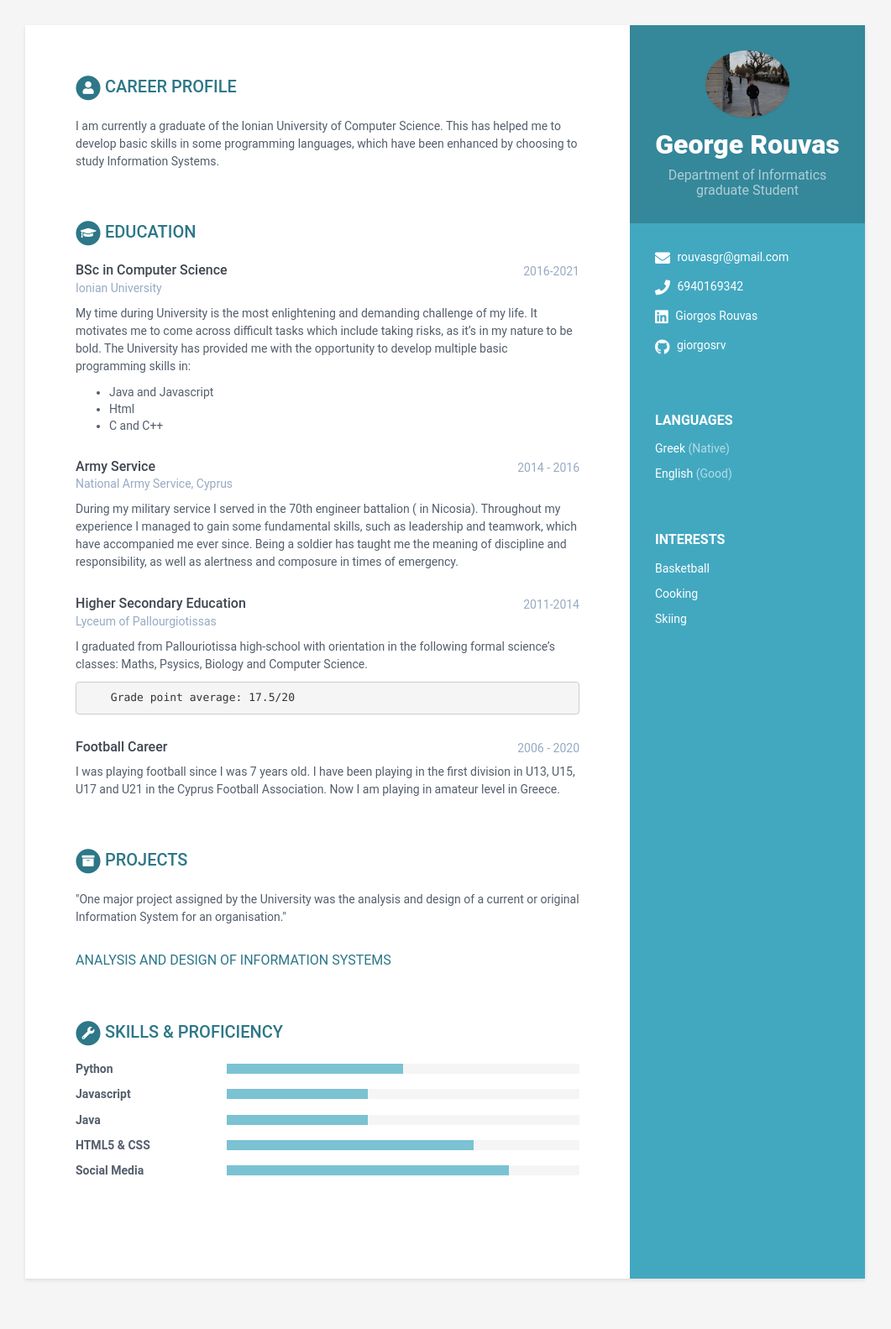
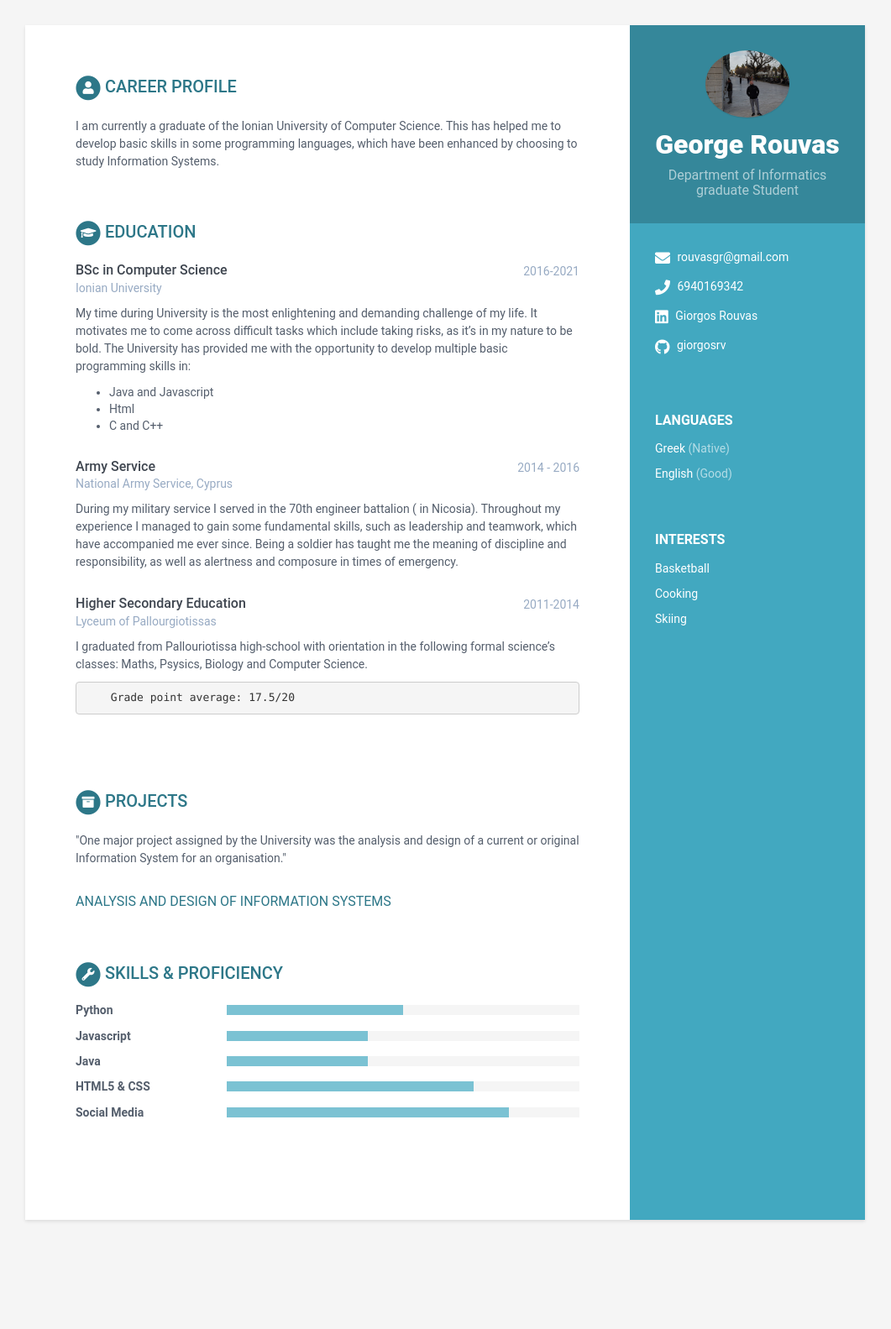
Before and after one commit to giorgosrv/MyCv, a Jekyll site: the page built from index.html, in a window 1280 px wide. Shown: the whole page at 84% size, without its empty margins (110-1171 px from the left). Built offline with Jekyll 4.4.1, drawn with Linux system fonts in a browser that asks for light colours; after the commit the page ends 1513 px from its top, so only the background shows below that; part of the change alters nothing that is shown.

Commit message:
Update data.yml

```diff
--- a/_data/data.yml
+++ b/_data/data.yml
@@ -89,63 +89,14 @@ education:
 
                 Grade point average: 17.5/20
 
-    - degree: Football Career
+    - degree:
       university:
-      time: 2006 - 2020
+      time:
       details: |
-        I was playing football since I was 7 years old. I have been playing in the first division
-        in U13, U15, U17 and U21 in the Cyprus Football Association.
-        Now I am playing in amateur level in Greece.
 
 
-    #- degree: BSc in Applied Mathematics
-     # university: Bristol University
-      #time: 2007 - 2011
-      #details: |
-       # Describe your study here lorem ipsum dolor sit amet, consectetuer
-        #adipiscing elit. Aenean commodo ligula eget dolor. Aenean massa. Cum
-        #sociis natoque penatibus et magnis dis parturient montes, nascetur
-        #ridiculus mus. Donec quam felis, ultricies nec, pellentesque eu,
-        #pretium quis, sem.
-
-         # - Bullet point
-          #- Bullet point
-
-#experiences:
-    #- role: Army Service
-    #  time: 2014 - 2016
-    #  company: National Army Service, Cyprus
-      #details: |
 
 
-         # - Bullet point
-         #- Bullet point
-
-    #- role: Senior Software Engineer
-     # time: 2014 - 2015
-      #company: Google, London
-      #details: |
-       # Describe your role here lorem ipsum dolor sit amet, consectetuer
-       # adipiscing elit. Aenean commodo ligula eget dolor. Aenean massa.
-       # Cum sociis natoque penatibus et magnis dis parturient montes,
-       # nascetur ridiculus mus. Donec quam felis, ultricies nec,
-       # pellentesque eu, pretium quis, sem.
-
-        #  - Bullet point
-         # - Bullet point
-
-    #- role: UI Developer
-     # time: 2012 - 2014
-      #company: Amazon, London
-      #details: |
-       # Describe your role here lorem ipsum dolor sit amet, consectetuer
-        #adipiscing elit. Aenean commodo ligula eget dolor. Aenean massa.
-        #Cum sociis natoque penatibus et magnis dis parturient montes,
-        #nascetur ridiculus mus. Donec quam felis, ultricies nec,
-        #pellentesque eu, pretium quis, sem.
-
-         # - Bullet point
-          #- Bullet point
 
 projects:
     title: Projects
@@ -158,41 +109,9 @@ projects:
         link: "ΑΝΑΛΥΣΗΚΑΙΣΧΕΔΙΑΣΜΟΣ.pdf"
         tagline:
 
-      #- title: DevStudio
-       # link: "#"
-        #tagline: "A responsive website template designed to help web developers/designers market their services."
 
-      #- title: Tempo
-       # link: "#"
-        #tagline: "A responsive website template designed to help startups promote their products or services and to attract users &amp; investors"
 
-      #- title: Atom
-       # link: "#"
-        #tagline: "A comprehensive website template solution for startups/developers to market their mobile apps."
 
-     # - title: Delta
-      #  link: "#"
-       # tagline: "A responsive Bootstrap one page theme designed to help app developers promote their mobile apps"
-
-#publications:
-#    title: Publications
- #   intro: |
-  #    You can list your publications in this section. Lorem ipsum dolor sit
-   #   amet, consectetur adipiscing elit. Vestibulum et ligula in nunc
-    #  bibendum fringilla a eu lectus.
-
-    #papers:
-     # - title: The Art of Computer Programming
-      #  authors: Donald E. Knuth
-       # conference: Addison-Wesley, 1968
-
-      #- title: "Genetic Programming III: Darwinian Invention &amp; Problem Solving"
-       # authors: Koza, J.R., Andre, D., Bennett, F.H., Keane, M.A.
-        #conference: "Morgan Kaufmann Publishers Inc., San Francisco, CA, USA, 1st edn. (1999)"
-
-      #- title: A syntax directed compiler for Algol 60
-       # authors: Edgar T. Irons
-        #conference: "Comm. ACM 4 (1961), 51–55"
 
 skills:
     title: Skills &amp; Proficiency
```
